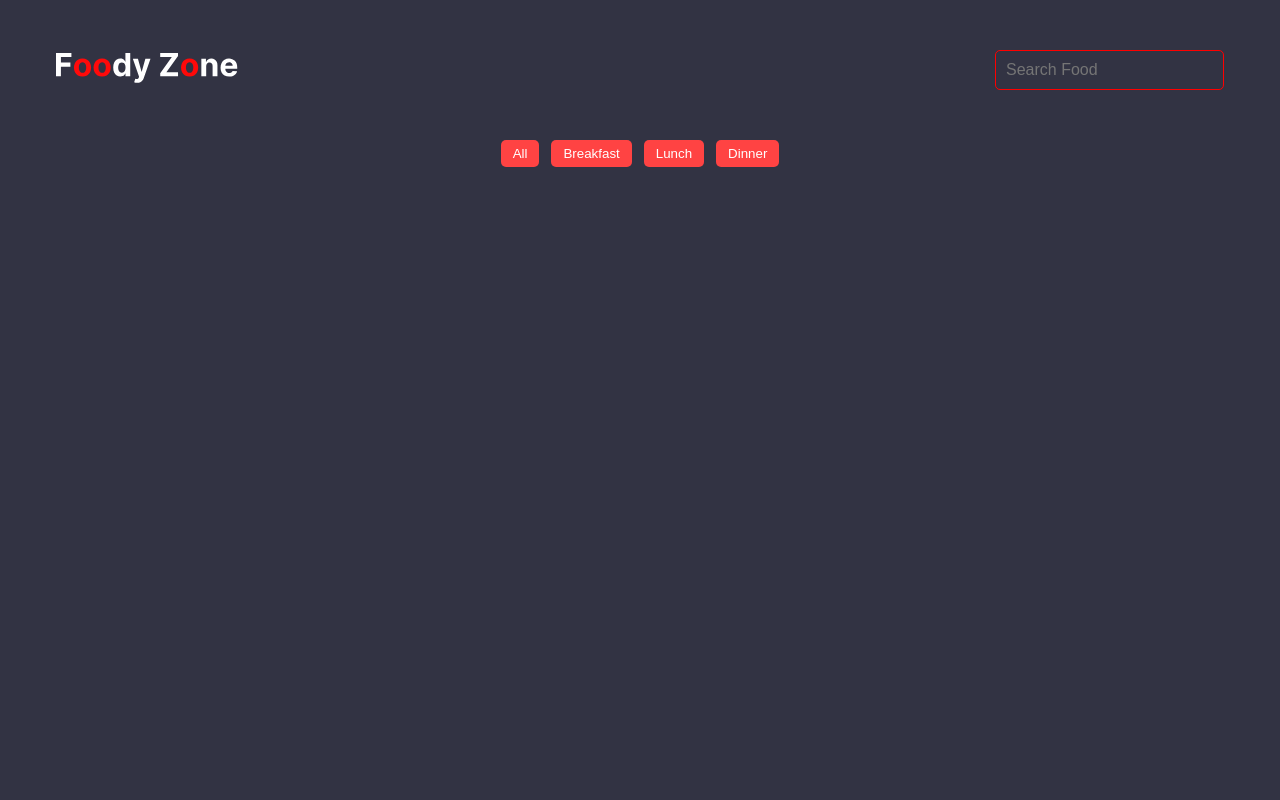
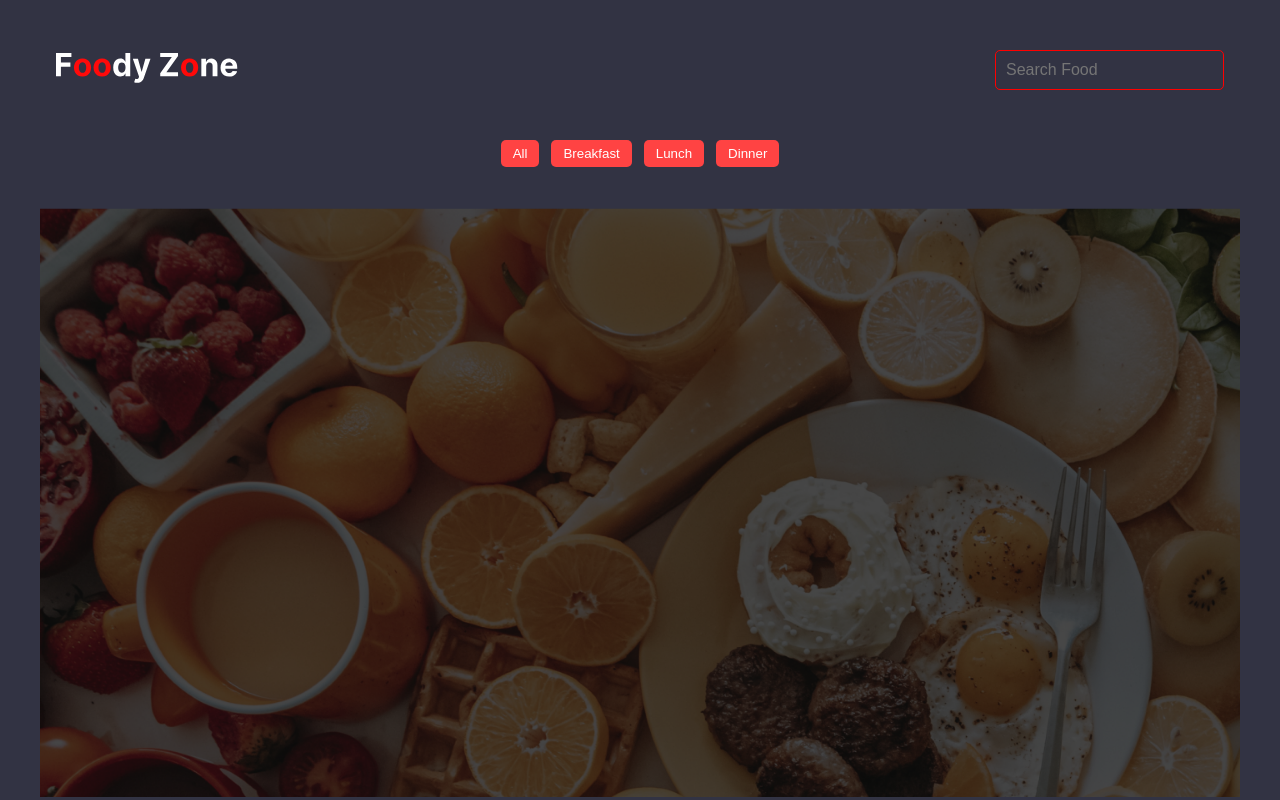
Before and after one commit to shreyadhingra12/FoodZone, a React (Vite) app in the folder app/: page / in a window 1280 px wide. Built offline with nearby package versions, Linux system fonts and the light colour scheme.

Commit message:
background added

```diff
--- a/app/src/App.jsx
+++ b/app/src/App.jsx
@@ -10,12 +10,19 @@ const App = () => {
 
       </div>
     </TopContainer>
+
     <FilterContainer>
       <Button>All</Button>
       <Button>Breakfast</Button>
       <Button>Lunch</Button>
       <Button>Dinner</Button>
     </FilterContainer>
+
+    <FoodCardsContainer>
+      <FoodCard>
+
+      </FoodCard>
+    </FoodCardsContainer>
   </Container>;
 };
 
@@ -47,11 +54,20 @@ const FilterContainer=styled.div`
   display: flex;
   justify-content: center;
   gap: 12px;
-`
+  padding-bottom: 40px;
+`;
 const Button=styled.button`
   background: #FF4343;
   border-radius: 5px;
   padding: 6px 12px;
   border: none;
   color: white;
-`
+`;
+const FoodCardsContainer=styled.section`
+  height: calc(100vh - 210px);
+  background-image: url("/bg.png");
+  background-size: cover;
+`;
+const FoodCard=styled.div`
+
+`;
```
